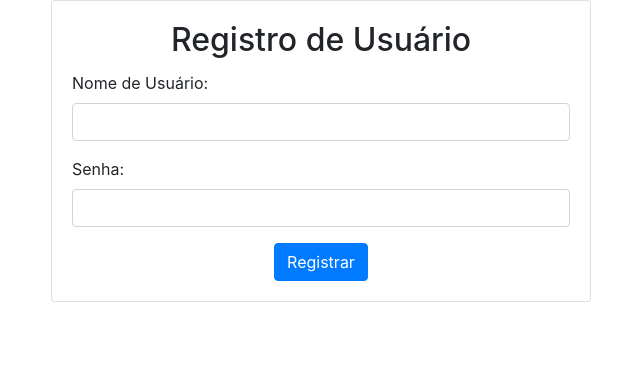
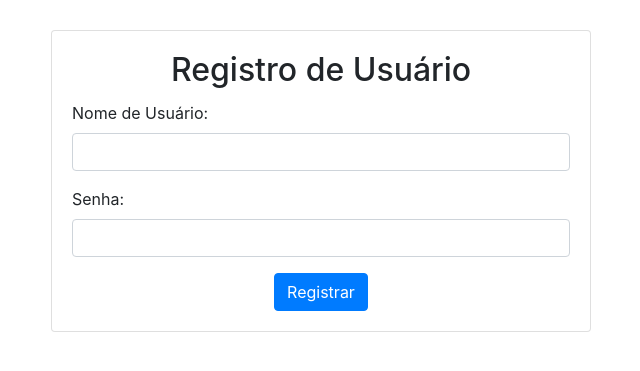
Before and after one commit to Caiohenrks/QRCODE-API, a Flask app: page /dashboard in a window 1280 px wide. Shown: the top 371 px of the page, without its empty margins (319-959 px from the left). Run offline with Flask 3, Linux system fonts and the light colour scheme; some libraries are stand-ins or nearby versions.

Commit message:
Update dashboard.html

```diff
--- a/templates/dashboard.html
+++ b/templates/dashboard.html
@@ -9,7 +9,7 @@
     <link href="https://maxcdn.bootstrapcdn.com/bootstrap/4.5.2/css/bootstrap.min.css" rel="stylesheet">
 </head>
 
-<body>
+<body style="margin-top: 30px;">
 
 <div class="container h-100">
     <div class="row h-100 justify-content-center align-items-center">
```
